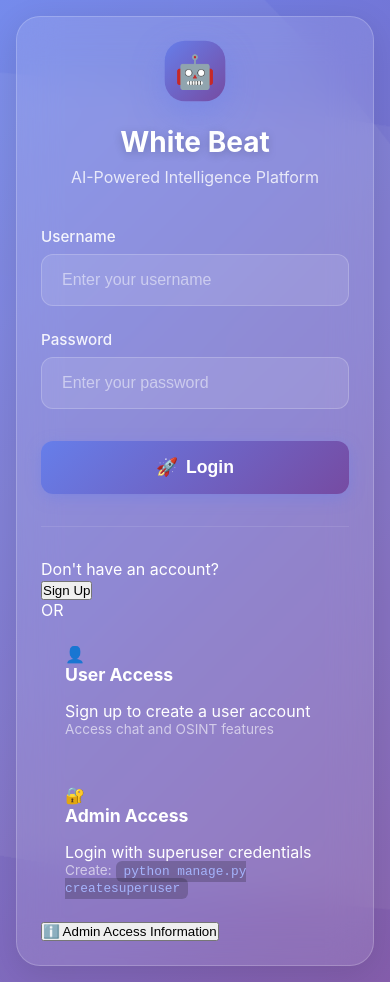
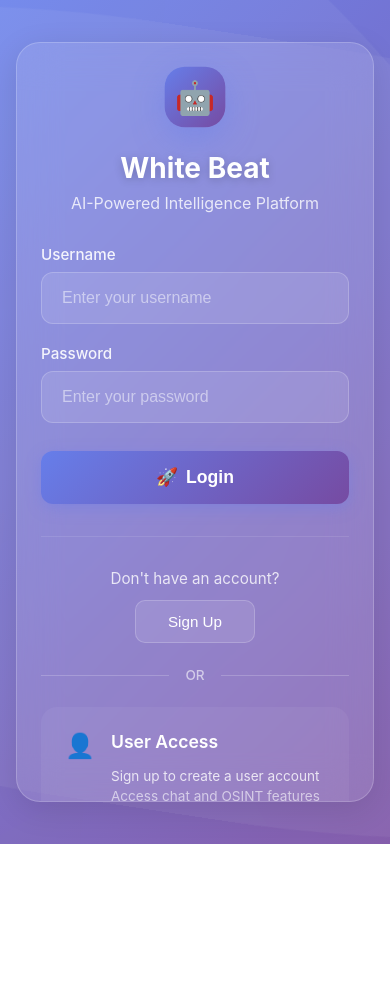
Before and after one commit to Aryankaushik541/white-beat-frontend, a React (Create React App) app: page / in a window 390 px wide. After the commit the page ends 844 px from the top, so only its background shows below. Built offline with nearby package versions, Linux system fonts and the light colour scheme; no server answers.

Commit message:
Add signup styles and improved UI

```diff
--- a/src/components/Login.css
+++ b/src/components/Login.css
@@ -70,12 +70,33 @@
 
 .login-card {
   width: 100%;
-  max-width: 450px;
+  max-width: 500px;
   padding: 3rem;
   border-radius: 24px;
   position: relative;
   z-index: 10;
   animation: slideUp 0.6s ease-out;
+  max-height: 90vh;
+  overflow-y: auto;
+}
+
+/* Custom scrollbar for login card */
+.login-card::-webkit-scrollbar {
+  width: 8px;
+}
+
+.login-card::-webkit-scrollbar-track {
+  background: rgba(255, 255, 255, 0.05);
+  border-radius: 10px;
+}
+
+.login-card::-webkit-scrollbar-thumb {
+  background: rgba(255, 255, 255, 0.2);
+  border-radius: 10px;
+}
+
+.login-card::-webkit-scrollbar-thumb:hover {
+  background: rgba(255, 255, 255, 0.3);
 }
 
 @keyframes slideUp {
@@ -91,7 +112,7 @@
 
 .login-header {
   text-align: center;
-  margin-bottom: 2.5rem;
+  margin-bottom: 2rem;
 }
 
 .logo-container {
@@ -148,7 +169,7 @@
 .login-form {
   display: flex;
   flex-direction: column;
-  gap: 1.5rem;
+  gap: 1.25rem;
 }
 
 .error-message {
@@ -161,7 +182,19 @@
   align-items: center;
   gap: 0.75rem;
   font-size: 0.9rem;
-  animation: shake 0.5s;
+}
+
+.success-message {
+  padding: 1rem;
+  background: rgba(74, 222, 128, 0.2);
+  border: 1px solid rgba(74, 222, 128, 0.4);
+  border-radius: 12px;
+  color: #bbf7d0;
+  display: flex;
+  align-items: center;
+  gap: 0.75rem;
+  font-size: 0.9rem;
+  animation: slideIn 0.5s ease-out;
 }
 
 @keyframes shake {
@@ -170,7 +203,22 @@
   75% { transform: translateX(10px); }
 }
 
-.error-icon {
+@keyframes slideIn {
+  from {
+    opacity: 0;
+    transform: translateY(-10px);
+  }
+  to {
+    opacity: 1;
+    transform: translateY(0);
+  }
+}
+
+.shake {
+  animation: shake 0.5s;
+}
+
+.error-icon, .success-icon {
   font-size: 1.25rem;
 }
 
@@ -263,30 +311,107 @@
   border-top: 1px solid rgba(255, 255, 255, 0.1);
 }
 
-.credentials-hint {
+.toggle-mode {
+  text-align: center;
+  margin-bottom: 1.5rem;
+}
+
+.toggle-mode p {
+  color: rgba(255, 255, 255, 0.8);
+  font-size: 0.95rem;
+  margin-bottom: 0.75rem;
+}
+
+.toggle-button {
+  padding: 0.75rem 2rem;
+  background: rgba(255, 255, 255, 0.1);
+  border: 1px solid rgba(255, 255, 255, 0.2);
+  border-radius: 10px;
+  color: white;
+  font-size: 0.95rem;
+  font-weight: 500;
+  cursor: pointer;
+  transition: all 0.3s ease;
+}
+
+.toggle-button:hover:not(:disabled) {
+  background: rgba(255, 255, 255, 0.15);
+  border-color: rgba(255, 255, 255, 0.3);
+  transform: translateY(-2px);
+}
+
+.toggle-button:disabled {
+  opacity: 0.5;
+  cursor: not-allowed;
+}
+
+.divider {
+  display: flex;
+  align-items: center;
+  margin: 1.5rem 0;
+}
+
+.divider::before,
+.divider::after {
+  content: '';
+  flex: 1;
+  height: 1px;
+  background: rgba(255, 255, 255, 0.2);
+}
+
+.divider span {
+  padding: 0 1rem;
+  color: rgba(255, 255, 255, 0.6);
+  font-size: 0.85rem;
+  font-weight: 500;
+}
+
+.info-section {
+  display: flex;
+  flex-direction: column;
+  gap: 1rem;
+  margin-bottom: 1.5rem;
+}
+
+.info-card {
   background: rgba(255, 255, 255, 0.05);
   padding: 1rem;
   border-radius: 12px;
-  margin-bottom: 1rem;
+  display: flex;
+  gap: 1rem;
+  align-items: flex-start;
+  transition: all 0.3s ease;
 }
 
-.credentials-hint:last-child {
-  margin-bottom: 1rem;
+.info-card:hover {
+  background: rgba(255, 255, 255, 0.08);
+  transform: translateX(5px);
 }
 
-.credentials-hint p {
-  color: rgba(255, 255, 255, 0.9);
+.info-icon {
+  font-size: 2rem;
+  flex-shrink: 0;
+}
+
+.info-content {
+  flex: 1;
+}
+
+.info-content h3 {
+  color: white;
+  font-size: 1rem;
+  font-weight: 600;
+  margin-bottom: 0.25rem;
+}
+
+.info-content p {
+  color: rgba(255, 255, 255, 0.8);
   font-size: 0.9rem;
   margin-bottom: 0.25rem;
 }
 
-.credentials-hint p:last-child {
+.info-content p:last-child {
   margin-bottom: 0;
-}
-
-.credentials-hint strong {
-  color: white;
-  font-weight: 600;
 }
 
 .hint-text {
@@ -299,11 +424,11 @@
   padding: 0.2rem 0.5rem;
   border-radius: 6px;
   font-family: 'Courier New', monospace;
-  font-size: 0.8rem;
+  font-size: 0.75rem;
   color: #a5b4fc;
 }
 
-.admin-access-btn {
+.admin-info-btn {
   width: 100%;
   padding: 0.875rem 1.5rem;
   background: rgba(102, 126, 234, 0.2);
@@ -320,14 +445,14 @@
   gap: 0.5rem;
 }
 
-.admin-access-btn:hover {
+.admin-info-btn:hover {
   background: rgba(102, 126, 234, 0.3);
   border-color: rgba(102, 126, 234, 0.6);
   transform: translateY(-2px);
   box-shadow: 0 4px 15px rgba(102, 126, 234, 0.3);
 }
 
-.admin-access-btn:active {
+.admin-info-btn:active {
   transform: translateY(0);
 }
 
@@ -350,6 +475,14 @@
   .logo::before {
     font-size: 2rem;
   }
+
+  .info-section {
+    gap: 0.75rem;
+  }
+
+  .info-card {
+    padding: 0.875rem;
+  }
 }
 
 @media (max-width: 480px) {
@@ -364,4 +497,16 @@
   .login-header h1 {
     font-size: 1.75rem;
   }
+
+  .info-icon {
+    font-size: 1.5rem;
+  }
+
+  .info-content h3 {
+    font-size: 0.95rem;
+  }
+
+  .info-content p {
+    font-size: 0.85rem;
+  }
 }
```
